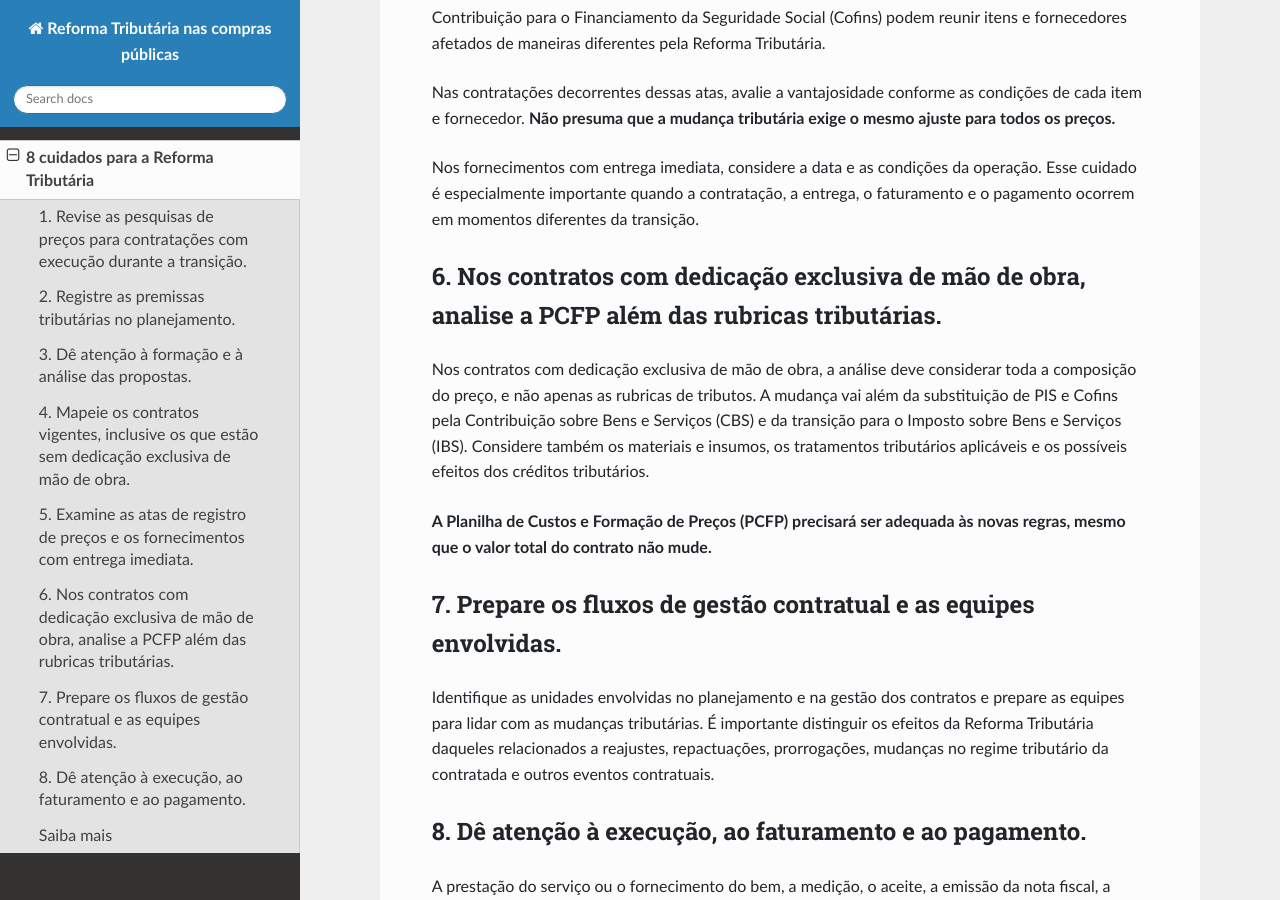
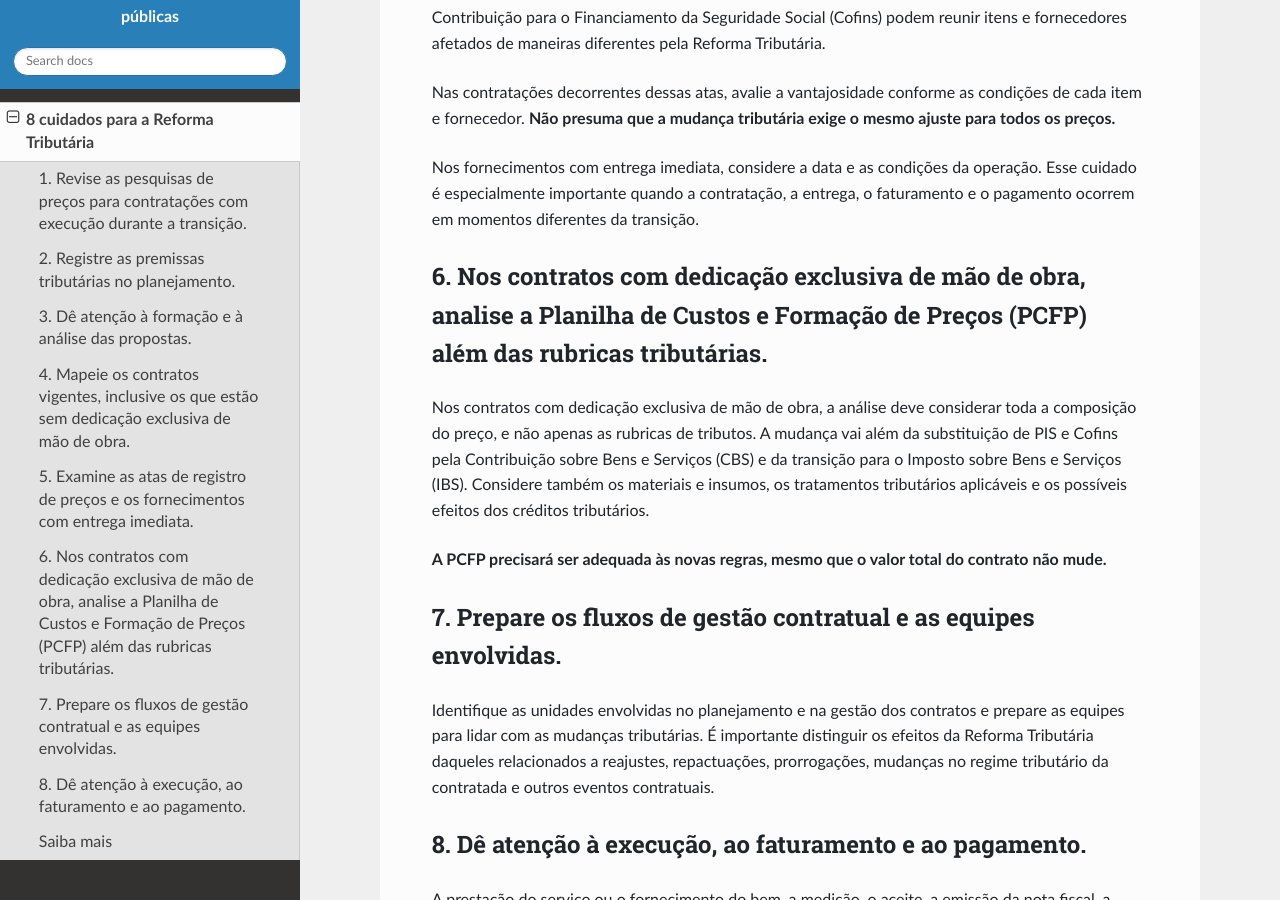
Before and after one commit to emilix10-bit/passos-preparacao-RT-2026-semsecoes, an MkDocs documentation site: the page built from docs/index.md, in a window 1280 px wide and 900 px high, scrolled down 1362 px. Built offline with MkDocs 1.6.1, drawn with Linux system fonts in a browser that asks for light colours.

Commit message:
Clarify PCFP acronym in contract guidelines

```diff
--- a/docs/index.md
+++ b/docs/index.md
@@ -41,11 +41,11 @@ Nas contratações decorrentes dessas atas, avalie a vantajosidade conforme as c
 
 Nos fornecimentos com entrega imediata, considere a data e as condições da operação. Esse cuidado é especialmente importante quando a contratação, a entrega, o faturamento e o pagamento ocorrem em momentos diferentes da transição.
 
-## 6. Nos contratos com dedicação exclusiva de mão de obra, analise a PCFP além das rubricas tributárias.
+## 6. Nos contratos com dedicação exclusiva de mão de obra, analise a Planilha de Custos e Formação de Preços (PCFP) além das rubricas tributárias.
 
 Nos contratos com dedicação exclusiva de mão de obra, a análise deve considerar toda a composição do preço, e não apenas as rubricas de tributos. A mudança vai além da substituição de PIS e Cofins pela Contribuição sobre Bens e Serviços (CBS) e da transição para o Imposto sobre Bens e Serviços (IBS). Considere também os materiais e insumos, os tratamentos tributários aplicáveis e os possíveis efeitos dos créditos tributários.
 
-**A Planilha de Custos e Formação de Preços (PCFP) precisará ser adequada às novas regras, mesmo que o valor total do contrato não mude.**
+**A PCFP precisará ser adequada às novas regras, mesmo que o valor total do contrato não mude.**
 
 ## 7. Prepare os fluxos de gestão contratual e as equipes envolvidas.
 
```
